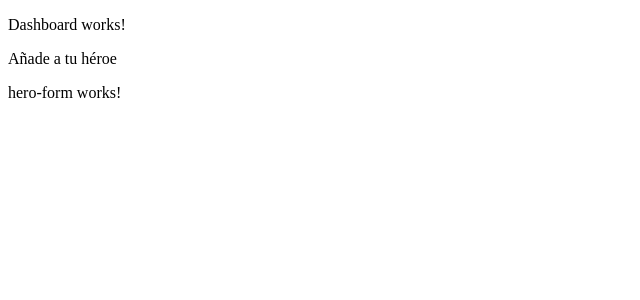
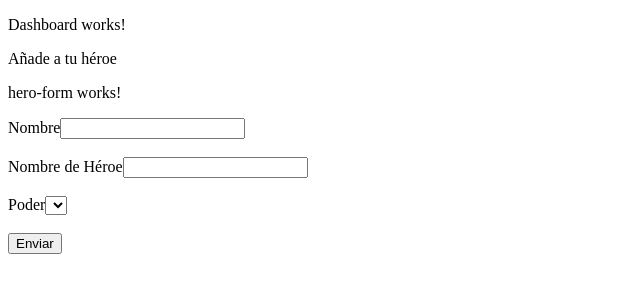
Before and after one commit to andriusmw/heroform2, an Angular app: page / in a window 1280 px wide. Shown: the top 300 px of the page, without its empty margins (0-640 px from the left). Built offline with nearby package versions, Linux system fonts and the light colour scheme.

Commit message:
iniciando formulario de heroes html

```diff
--- a/src/app/hero-form/hero-form.component.html
+++ b/src/app/hero-form/hero-form.component.html
@@ -1 +1,24 @@
 <p>hero-form works!</p>
+
+<div>
+
+<label>Nombre</label>
+<input type="text">
+<br>
+<br>
+
+<label>Nombre de Héroe</label>
+<input type="text">
+<br>
+<br>
+
+<label>Poder</label>
+<select></select>
+<br>
+<br>
+
+<button type="submit">Enviar</button>
+
+
+
+</div>
```
